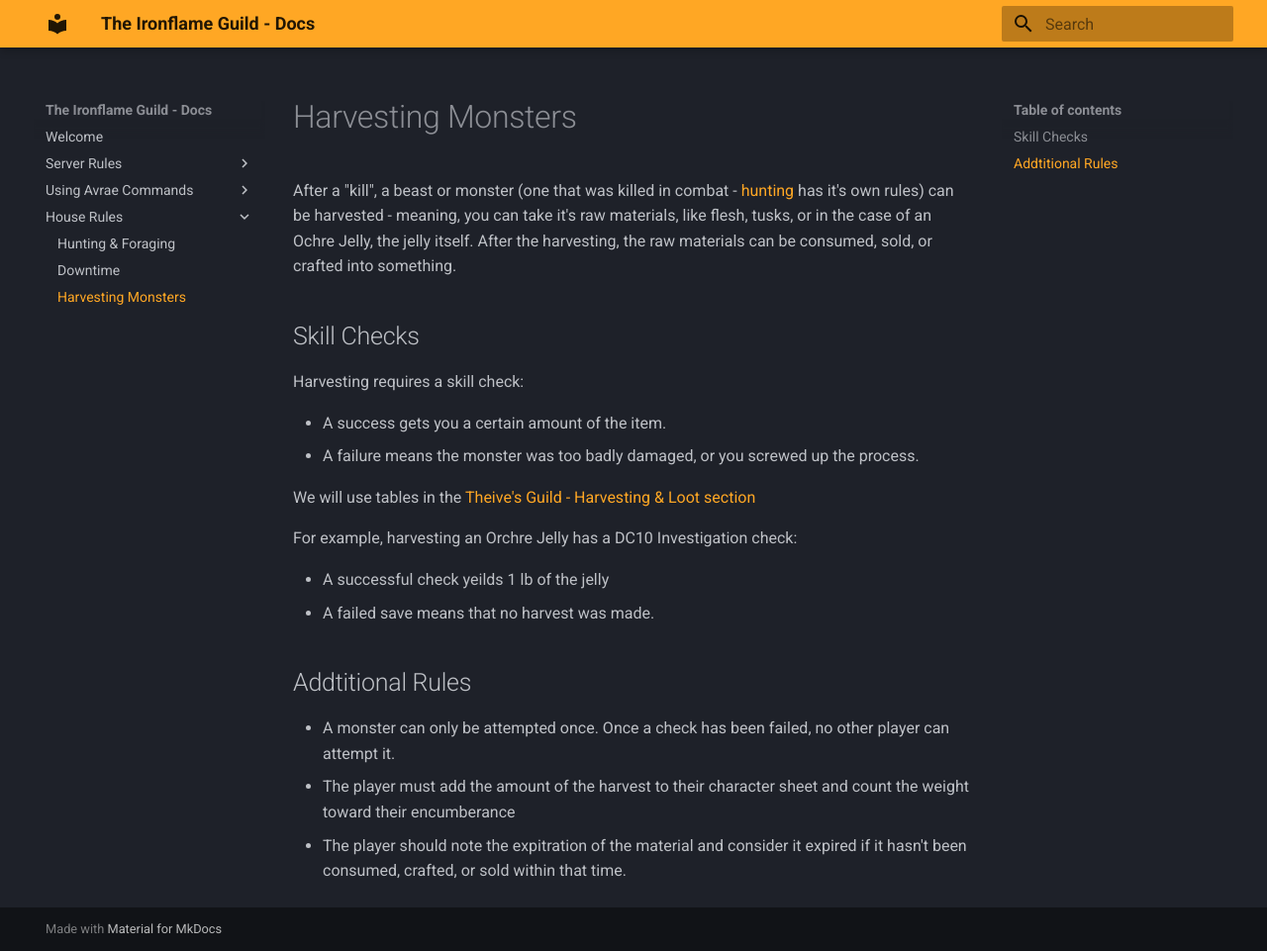
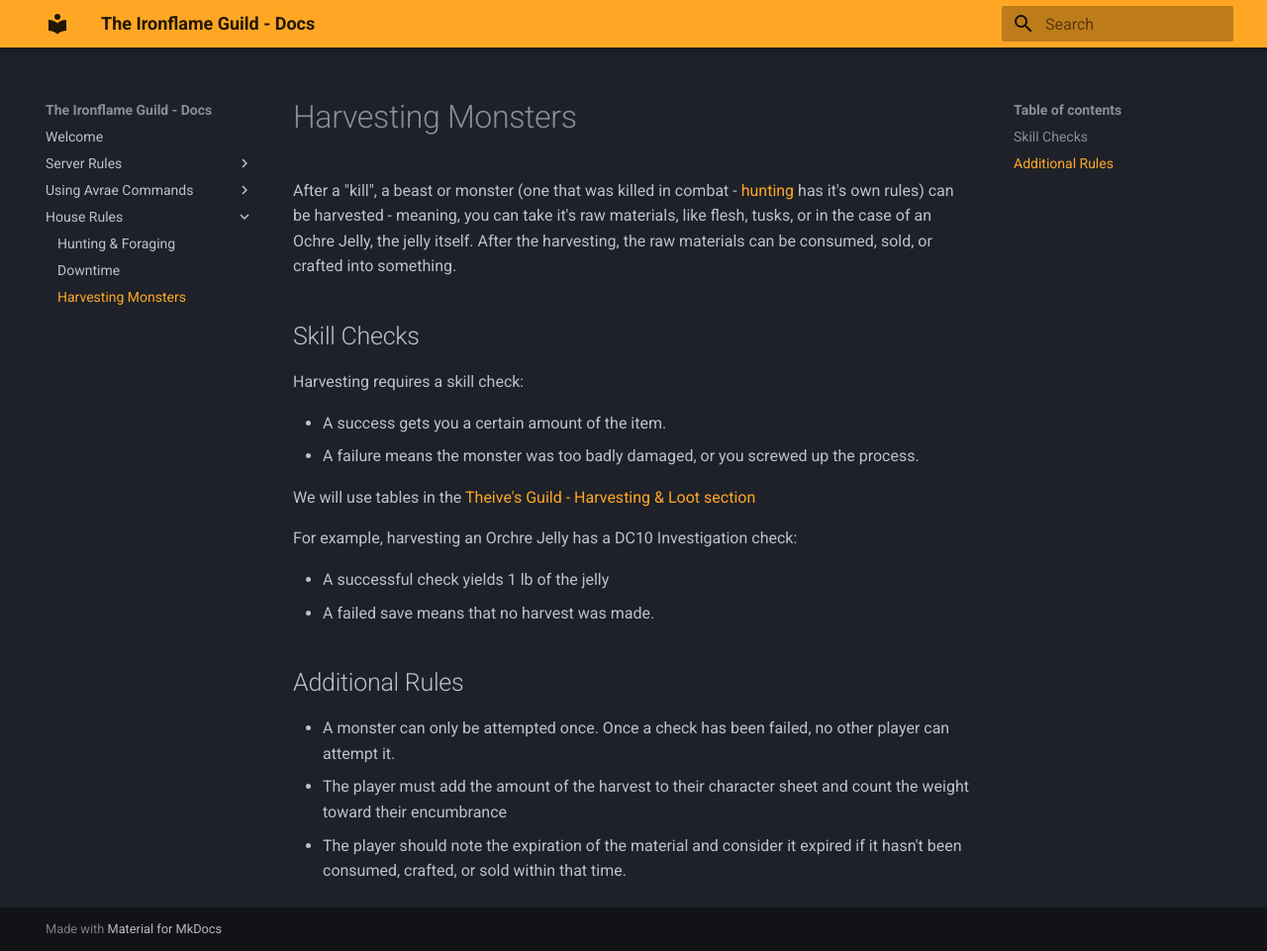
Before and after one commit to adamhstewart/doip-docs, an MkDocs documentation site: the page built from docs/harvesting.md, in a window 1280 px wide and 961 px high. Shown: the whole window at 99% size. Built offline with MkDocs 1.6.1 and Material for MkDocs 9.7.7, drawn with Linux system fonts in a browser that asks for light colours.

Commit message:
Spell check.

```diff
--- a/docs/harvesting.md
+++ b/docs/harvesting.md
@@ -12,11 +12,11 @@ We will use tables in the [Theive's Guild - Harvesting & Loot section](https://w
 
 For example, harvesting an Orchre Jelly has a DC10 Investigation check:
 
-- A successful check yeilds 1 lb of the jelly
+- A successful check yields 1 lb of the jelly
 - A failed save means that no harvest was made.
 
-## Addtitional Rules
+## Additional Rules
 
 - A monster can only be attempted once. Once a check has been failed, no other player can attempt it.
-- The player must add the amount of the harvest to their character sheet and count the weight toward their encumberance
-- The player should note the expitration of the material and consider it expired if it hasn't been consumed, crafted, or sold within that time.
+- The player must add the amount of the harvest to their character sheet and count the weight toward their encumbrance
+- The player should note the expiration of the material and consider it expired if it hasn't been consumed, crafted, or sold within that time.
```
Also changed, not shown: docs/avrae.md (+3 -3 lines), docs/game-rules.md (+1 -1 lines), docs/general-rules.md (+1 -1 lines), docs/hunting-foraging.md (+2 -2 lines).
